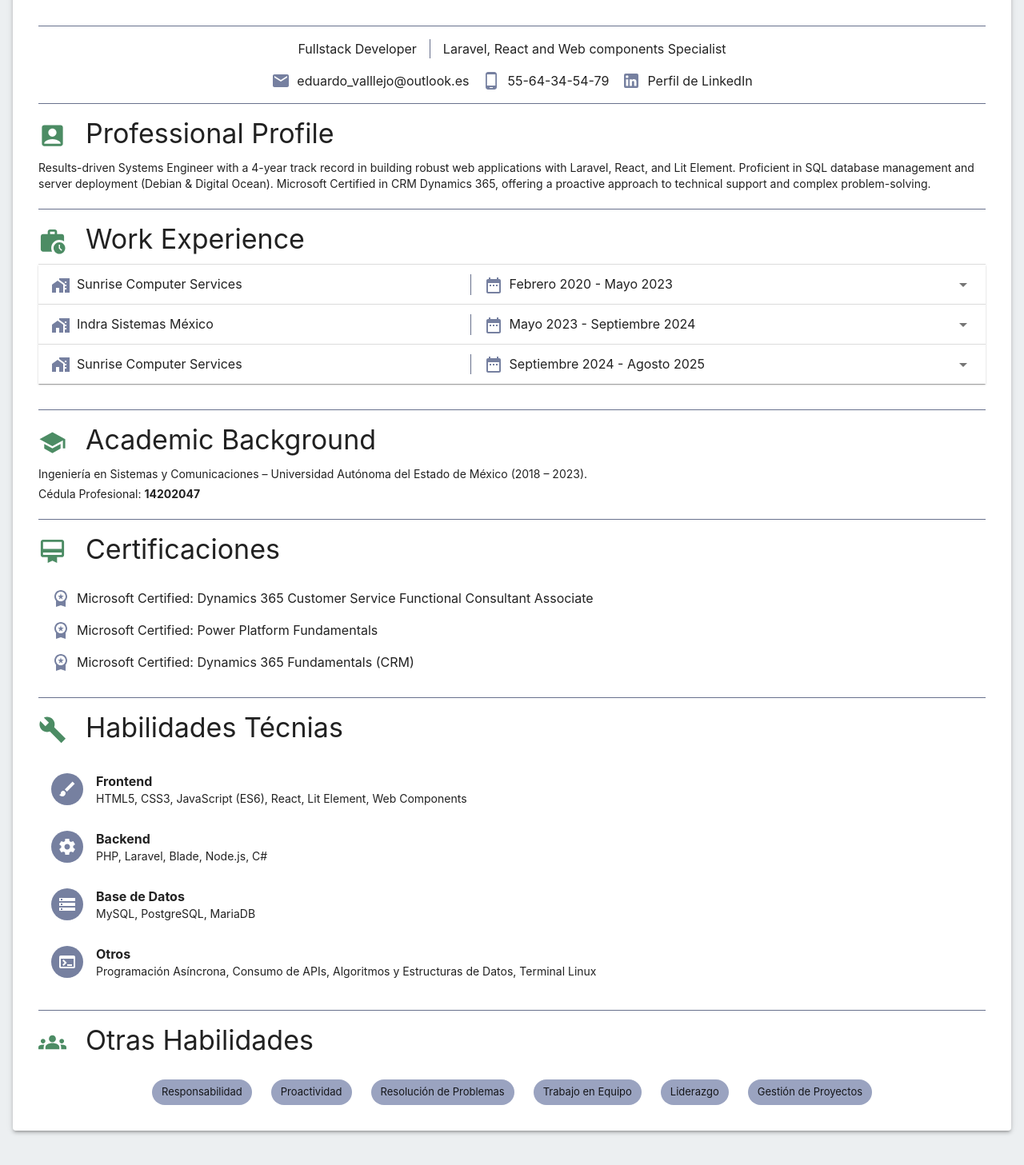
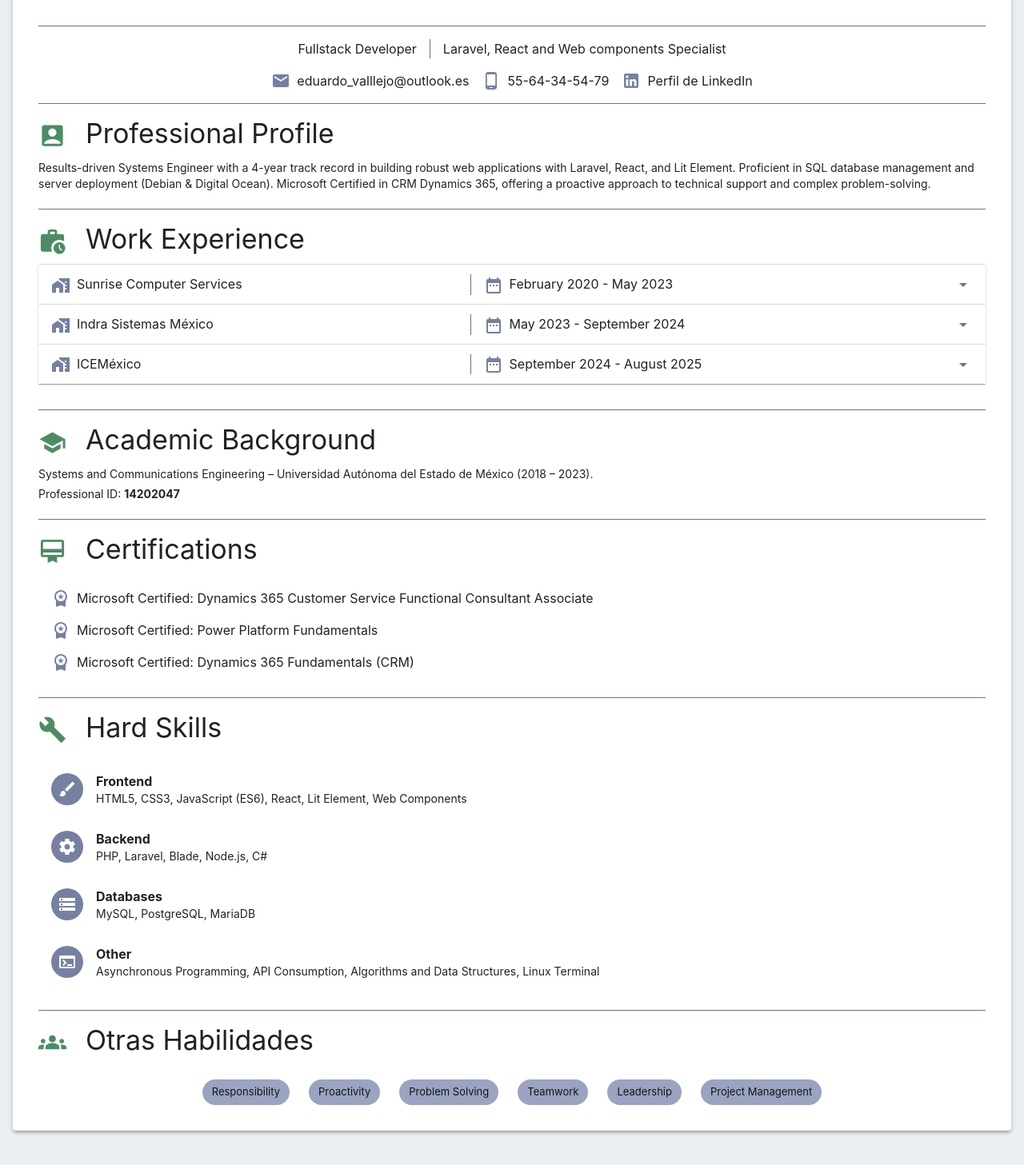
Before and after one commit to Edvalz/Portafolio, a Next.js app: page /cv in a window 1280 px wide. Shown: the part 265-1722 px from the top of the page at 80% size. Built offline with nearby package versions, Linux system fonts and the light colour scheme.

Commit message:
feat: se completa la traducción del CV

```diff
--- a/app/cv/page.tsx
+++ b/app/cv/page.tsx
@@ -39,6 +39,17 @@ import { useTranslation } from "react-i18next";
 
 const email = "eduardo_valllejo@outlook.es";
 
+interface ExperienceItemProps {
+  title: string;
+  date_range: string;
+  tasks: string[];
+}
+
+interface SkillItemProps {
+  title: string;
+  text: string;
+}
+
 export default function CV() {
   const componentRef = useRef<HTMLDivElement>(null);
   const [collapse, setCollapse] = useState<boolean>(false);
@@ -49,6 +60,22 @@ export default function CV() {
   });
 
   const { t } = useTranslation();
+
+  const jobsList = t("cv.jobs", {
+    returnObjects: true,
+  }) as ExperienceItemProps[];
+
+  const skillsList = t("cv.HSkills", {
+    returnObjects: true,
+  }) as SkillItemProps[];
+
+  const certificationsList = t("cv.certifications", {
+    returnObjects: true,
+  }) as string[];
+
+  const sskillsList = t("cv.SSkills", {
+    returnObjects: true,
+  }) as string[];
 
   useEffect(() => {
     setCollapse(true);
@@ -187,6 +214,7 @@ export default function CV() {
             />
             {t("cv.ExpT")}
           </Typography>
+          {jobsList.map((job, index) => (
             <ExperienceItem
               icon={
                 <HomeWorkIcon
@@ -194,48 +222,12 @@ export default function CV() {
                   sx={{ verticalAlign: "middle", mr: 1 }}
                 />
               }
-            title="Sunrise Computer Services"
-            date_range="Febrero 2020 - Mayo 2023"
-            tasks={[
-              "Desarrollo de un CRM interno con PHP y MySQL.",
-              "Mantenimiento de páginas web y soporte técnico en sitio y remoto.",
-              "Diseño y administración de bases de datos.",
-            ]}
+              key={index}
+              title={job.title}
+              date_range={job.date_range}
+              tasks={job.tasks}
             />
-          <ExperienceItem
-            icon={
-              <HomeWorkIcon
-                color="primary"
-                sx={{ verticalAlign: "middle", mr: 1 }}
-              />
-            }
-            title="Indra Sistemas México"
-            date_range="Mayo 2023 - Septiembre 2024"
-            tasks={[
-              "Desarrollo de componentes Web con React, Lit Element y Polymer.",
-              "Desarrollo de PCFs para Dynamics 365 usando React, C#, JS y Power Automate.",
-              "Capacitación en CRM Dynamics 365.",
-              "Uso de Git y Git Hub.",
-              "Metodología SCRUM.",
-            ]}
-          />
-          <ExperienceItem
-            icon={
-              <HomeWorkIcon
-                color="primary"
-                sx={{ verticalAlign: "middle", mr: 1 }}
-              />
-            }
-            title="Sunrise Computer Services"
-            date_range="Septiembre 2024 - Agosto 2025"
-            tasks={[
-              "Desarrollo de sistemas administrativos con Laravel, Blade y PostgreSQL.",
-              "Despliegue en DigitalOcean y soporte técnico vía tickets.",
-              "Uso de Git y Git Hub.",
-              "Despliegue en Debian y administración de multiples aplicaciones.",
-              "Implementación de Github Actions para CI y CD.",
-            ]}
-          />
+          ))}
           <Divider
             sx={{
               width: "100%",
@@ -263,8 +255,7 @@ export default function CV() {
             variant="body2"
             sx={{ alignSelf: "flex-start", textAlign: "left" }}
           >
-            Ingeniería en Sistemas y Comunicaciones – Universidad Autónoma del
-            Estado de México (2018 – 2023).
+            {t("cv.school")}
           </Typography>
           <Typography
             gutterBottom
@@ -272,7 +263,7 @@ export default function CV() {
             variant="body2"
             sx={{ alignSelf: "flex-start", textAlign: "left" }}
           >
-            Cédula Profesional: <b>14202047</b>
+            {t("cv.ProfT")} <b>{t("cv.ProfID")}</b>
           </Typography>
           <Divider
             sx={{ width: "100%", my: 2, backgroundColor: "primary.main" }}
@@ -288,15 +279,9 @@ export default function CV() {
               fontSize="large"
               color="secondary"
             />
-            Certificaciones
+            {t("cv.CerT")}
           </Typography>
-          <CertificationItem
-            certifications={[
-              "Microsoft Certified: Dynamics 365 Customer Service Functional Consultant Associate",
-              "Microsoft Certified: Power Platform Fundamentals",
-              "Microsoft Certified: Dynamics 365 Fundamentals (CRM)",
-            ]}
-          />
+          <CertificationItem certifications={certificationsList} />
           <Divider
             sx={{ width: "100%", my: 2, backgroundColor: "primary.main" }}
           />
@@ -311,31 +296,23 @@ export default function CV() {
               fontSize="large"
               color="secondary"
             />
-            Habilidades Técnias
+            {t("cv.HSkillsT")}
           </Typography>
           <SkillItem
-            skills={[
-              {
-                icon: <BrushSharpIcon />,
-                title: "Frontend",
-                text: "HTML5, CSS3, JavaScript (ES6), React, Lit Element, Web Components",
-              },
-              {
-                icon: <SettingsSharpIcon />,
-                title: "Backend",
-                text: "PHP, Laravel, Blade, Node.js, C#",
-              },
-              {
-                icon: <StorageSharpIcon />,
-                title: "Base de Datos",
-                text: "MySQL, PostgreSQL, MariaDB",
-              },
-              {
-                icon: <TerminalIcon />,
-                title: "Otros",
-                text: "Programación Asíncrona, Consumo de APIs, Algoritmos y Estructuras de Datos, Terminal Linux",
-              },
-            ]}
+            skills={skillsList.map((skill, index) => {
+              const icons = [
+                <BrushSharpIcon key="front" />,
+                <SettingsSharpIcon key="back" />,
+                <StorageSharpIcon key="db" />,
+                <TerminalIcon key="other" />,
+              ];
+
+              return {
+                icon: icons[index],
+                title: skill.title,
+                text: skill.text,
+              };
+            })}
           />
           <Divider
             sx={{ width: "100%", my: 2, backgroundColor: "primary.main" }}
@@ -353,16 +330,7 @@ export default function CV() {
             />
             Otras Habilidades
           </Typography>
-          <SoftItem
-            skills={[
-              "Responsabilidad",
-              "Proactividad",
-              "Resolución de Problemas",
-              "Trabajo en Equipo",
-              "Liderazgo",
-              "Gestión de Proyectos",
-            ]}
-          />
+          <SoftItem skills={sskillsList} />
         </Paper>
       </Collapse>
     </Box>
--- a/app/translations/translations.tsx
+++ b/app/translations/translations.tsx
@@ -28,7 +28,77 @@ i18n.use(initReactI18next).init({
           Resume:
             "Results-driven Systems Engineer with a 4-year track record in building robust web applications with Laravel, React, and Lit Element. Proficient in SQL database management and server deployment (Debian & Digital Ocean). Microsoft Certified in CRM Dynamics 365, offering a proactive approach to technical support and complex problem-solving.",
           ExpT: "Work Experience",
+          jobs: [
+            {
+              title: "Sunrise Computer Services",
+              date_range: "February 2020 - May 2023",
+              tasks: [
+                "CRM system develop with PHP y MySQL.",
+                "Website maintenance and on-site and remote technical support.",
+                "Database design and administration.",
+              ],
+            },
+            {
+              title: "Indra Sistemas México",
+              date_range: "May 2023 - September 2024",
+              tasks: [
+                "Web component development with React, Lit Element, and Polymer.",
+                "PCF development for Dynamics 365 using React, C#, JS, and Power Automate.",
+                "CRM Dynamics 365 training.",
+                "Use of Git and GitHub.",
+                "SCRUM methodology.",
+              ],
+            },
+            {
+              title: "ICEMéxico",
+              date_range: "September 2024 - August 2025",
+              tasks: [
+                "Development of administrative systems with Laravel, Blade, and PostgreSQL.",
+                "Deployment on DigitalOcean and technical support via ticketing systems.",
+                "Deployment on Debian and management of multiple applications.",
+                "Use of Git and GitHub.",
+                "Implementation of GitHub Actions for CI/CD.",
+              ],
+            },
+          ],
           EduT: "Academic Background",
+          school:
+            "Systems and Communications Engineering  – Universidad Autónoma del Estado de México (2018 – 2023).",
+          ProfT: "Professional ID: ",
+          ProfID: "14202047",
+          CerT: "Certifications",
+          certifications: [
+            "Microsoft Certified: Dynamics 365 Customer Service Functional Consultant Associate",
+            "Microsoft Certified: Power Platform Fundamentals",
+            "Microsoft Certified: Dynamics 365 Fundamentals (CRM)",
+          ],
+          HSkillsT: "Hard Skills",
+          HSkills: [
+            {
+              title: "Frontend",
+              text: "HTML5, CSS3, JavaScript (ES6), React, Lit Element, Web Components",
+            },
+            {
+              title: "Backend",
+              text: "PHP, Laravel, Blade, Node.js, C#",
+            },
+            {
+              title: "Databases",
+              text: "MySQL, PostgreSQL, MariaDB",
+            },
+            {
+              title: "Other",
+              text: "Asynchronous Programming, API Consumption, Algorithms and Data Structures, Linux Terminal",
+            },
+          ],
+          SSkills: [
+            "Responsibility",
+            "Proactivity",
+            "Problem Solving",
+            "Teamwork",
+            "Leadership",
+            "Project Management",
+          ],
         },
       },
     },
@@ -56,7 +126,77 @@ i18n.use(initReactI18next).init({
           Resume:
             "Ingeniero en Sistemas con 4 años de experiencia desarrollando soluciones web robustas con Laravel, React y Lit Element. Experto en bases de datos SQL, despliegue tanto en Digital Ocean como en servidores Dabian y soporte técnico integral. Certificado por Microsoft en CRM Dynamics 365. Alta capacidad de adaptación, trabajo en equipo y resolución de problemas.",
           ExpT: "Experiencia Laboral",
+          jobs: [
+            {
+              title: "Sunrise Computer Services",
+              date_range: "Febrero 2020 - Mayo 2023",
+              tasks: [
+                "Desarrollo de un CRM interno con PHP y MySQL.",
+                "Mantenimiento de páginas web y soporte técnico en sitio y remoto.",
+                "Diseño y administración de bases de datos.",
+              ],
+            },
+            {
+              title: "Indra Sistemas México",
+              date_range: "Mayo 2023 - Septiembre 2024",
+              tasks: [
+                "Desarrollo de componentes Web con React, Lit Element y Polymer.",
+                "Desarrollo de PCFs para Dynamics 365 usando React, C#, JS y Power Automate.",
+                "Capacitación en CRM Dynamics 365.",
+                "Uso de Git y Git Hub.",
+                "Metodología SCRUM.",
+              ],
+            },
+            {
+              title: "ICEMéxico",
+              date_range: "Septiembre 2024 - Agosto 2025",
+              tasks: [
+                "Desarrollo de sistemas administrativos con Laravel, Blade y PostgreSQL.",
+                "Despliegue en DigitalOcean y soporte técnico vía tickets.",
+                "Despliegue en Debian y administración de multiples aplicaciones.",
+                "Uso de Git y Git Hub.",
+                "Implementación de Github Actions para CI y CD.",
+              ],
+            },
+          ],
           EduT: "Educación",
+          school:
+            "Ingeniería en Sistemas y Comunicaciones – Universidad Autónoma del Estado de México (2018 – 2023).",
+          ProfT: "Cédula Profesional: ",
+          ProfID: "14202047",
+          CerT: "Certificaciones",
+          certifications: [
+            "Microsoft Certified: Dynamics 365 Customer Service Functional Consultant Associate",
+            "Microsoft Certified: Power Platform Fundamentals",
+            "Microsoft Certified: Dynamics 365 Fundamentals (CRM)",
+          ],
+          HSkillsT: "Habilidades Técnicas",
+          HSkills: [
+            {
+              title: "Frontend",
+              text: "HTML5, CSS3, JavaScript (ES6), React, Lit Element, Web Components",
+            },
+            {
+              title: "Backend",
+              text: "PHP, Laravel, Blade, Node.js, C#",
+            },
+            {
+              title: "Base de Datos",
+              text: "MySQL, PostgreSQL, MariaDB",
+            },
+            {
+              title: "Otros",
+              text: "Programación Asíncrona, Consumo de APIs, Algoritmos y Estructuras de Datos, Terminal Linux",
+            },
+          ],
+          SSkills: [
+            "Responsabilidad",
+            "Proactividad",
+            "Resolución de Problemas",
+            "Trabajo en Equipo",
+            "Liderazgo",
+            "Gestión de Proyectos",
+          ],
         },
       },
     },
```
Also changed, not shown: app/header/header.tsx (+10 -11 lines). Lines whose indentation alone changed are shown as unchanged.
